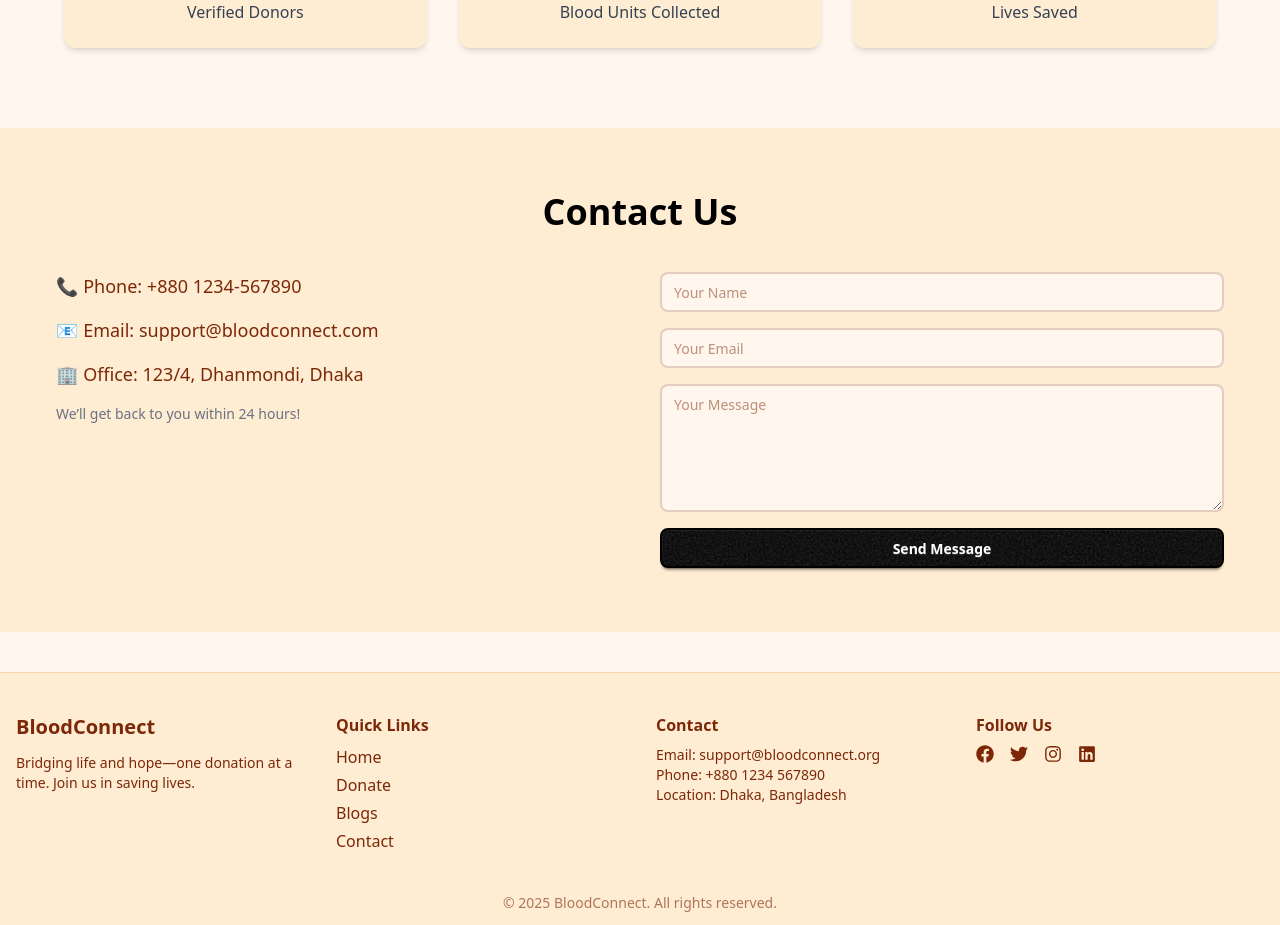
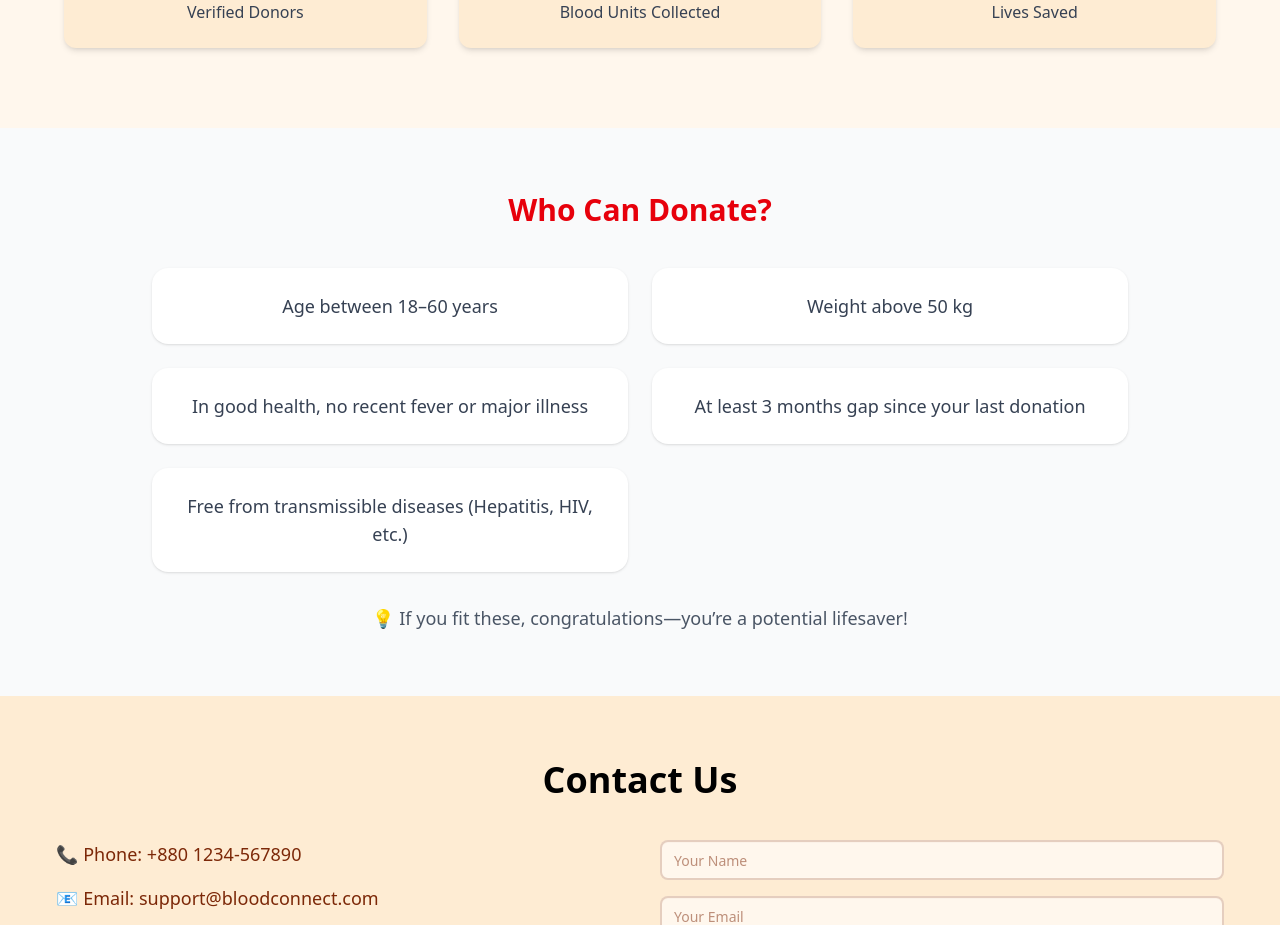
Before and after one commit to nabila-nowshin/lifeline-connect-client, a React (Vite) app: page / in a window 1280 px wide. Shown: the part 1600-2525 px from the top of the page. Built offline with nearby package versions, Linux system fonts and the light colour scheme; no server answers; a web font is replaced by a local one.

Commit message:
implement whocanDonate section

```diff
--- a/index.html
+++ b/index.html
@@ -4,7 +4,8 @@
     <meta charset="UTF-8" />
     <link rel="icon" type="image/svg+xml" href="/vite.svg" />
     <meta name="viewport" content="width=device-width, initial-scale=1.0" />
-    <title>Vite + React</title>
+    <title>Nabila.dev</title>
+    <link rel="stylesheet" href="https://unpkg.com/aos@next/dist/aos.css" />
   </head>
   <body>
     <div id="root"></div>
--- a/package.json
+++ b/package.json
@@ -12,6 +12,7 @@
   "dependencies": {
     "@tailwindcss/vite": "^4.1.11",
     "@tanstack/react-query": "^5.83.0",
+    "aos": "^2.3.4",
     "axios": "^1.11.0",
     "data-fns": "^1.1.0",
     "date-fns": "^4.1.0",
--- a/src/App.jsx
+++ b/src/App.jsx
@@ -1,36 +1,31 @@
-import { useState } from "react";
-import reactLogo from "./assets/react.svg";
-import viteLogo from "/vite.svg";
-import "./App.css";
+import Aos from "aos";
+import React, { useEffect } from "react";
+import { RouterProvider } from "react-router";
+import { router } from "./routes/Routes";
 
-function App() {
-  const [count, setCount] = useState(0);
+const App = () => {
+  useEffect(() => {
+    Aos.init({
+      disable: false, // accepts following values: 'phone', 'tablet', 'mobile', boolean, expression or function
+      startEvent: "DOMContentLoaded", // name of the event dispatched on the document, that AOS should initialize on
+      initClassName: "aos-init", // class applied after initialization
+      animatedClassName: "aos-animate", // class applied on animation
+      useClassNames: false, // if true, will add content of `data-aos` as classes on scroll
+      disableMutationObserver: false, // disables automatic mutations' detections (advanced)
+      debounceDelay: 50, // the delay on debounce used while resizing window (advanced)
+      throttleDelay: 99, // the delay on throttle used while scrolling the page (advanced)
 
-  return (
-    <>
-      <div>
-        <a href="https://vite.dev" target="_blank">
-          <img src={viteLogo} className="logo" alt="Vite logo" />
-        </a>
-        <a href="https://react.dev" target="_blank">
-          <img src={reactLogo} className="logo react" alt="React logo" />
-        </a>
-      </div>
-      <h1>Vite + React</h1>
-      <div className="card">
-        <button onClick={() => setCount((count) => count + 1)}>
-          count is {count}
-        </button>
-        <p>
-          Edit <code>src/App.jsx</code> and save to test HMR
-        </p>
-      </div>
-      <p className="read-the-docs">
-        Click on the Vite and React logos to learn more
-      </p>
-      <h1 className="text-5xl">hello</h1>
-    </>
-  );
-}
+      // Settings that can be overridden on per-element basis, by `data-aos-*` attributes:
+      offset: 120,
+      delay: 0, // values from 0 to 3000, with step 50ms
+      duration: 400, // values from 0 to 3000, with step 50ms
+      easing: "ease",
+      once: false,
+      mirror: false,
+      anchorPlacement: "top-bottom", // defines which position of the element regarding to window should
+    });
+  }, []);
+  return <RouterProvider router={router} />;
+};
 
 export default App;
--- a/src/components/ContactUs.jsx
+++ b/src/components/ContactUs.jsx
@@ -10,7 +10,7 @@ const ContactUs = () => {
 
         <div className=" grid grid-cols-1 md:grid-cols-2 gap-10">
           {/* Contact Info */}
-          <div className="space-y-4">
+          <div className="space-y-4" data-aos="fade-right">
             <p className="text-lg">
               📞 <span className="font-medium">Phone:</span> +880 1234-567890
             </p>
@@ -28,7 +28,7 @@ const ContactUs = () => {
           </div>
 
           {/* Contact Form */}
-          <form className="space-y-4">
+          <form className="space-y-4" data-aos="fade-left">
             <input
               type="text"
               placeholder="Your Name"
--- a/src/components/Featured.jsx
+++ b/src/components/Featured.jsx
@@ -9,7 +9,11 @@ const Featured = () => {
         </h2>
 
         <div className="grid grid-cols-1 md:grid-cols-3 gap-8">
-          <div className="p-6 shadow-md rounded-xl bg-base-200 text-center">
+          <div
+            className="p-6 shadow-md rounded-xl bg-base-200 text-center"
+            data-aos="fade-up"
+            data-aos-anchor-placement="bottom-bottom"
+          >
             <FaHeartbeat className="text-4xl text-red-500 mx-auto mb-4" />
             <h3 className="text-xl font-semibold mb-2">
               Real-Time Donor Match
@@ -20,7 +24,11 @@ const Featured = () => {
             </p>
           </div>
 
-          <div className="p-6 shadow-md rounded-xl bg-base-200 text-center">
+          <div
+            className="p-6 shadow-md rounded-xl bg-base-200 text-center"
+            data-aos="fade-up"
+            data-aos-anchor-placement="bottom-bottom"
+          >
             <FaHandHoldingHeart className="text-4xl text-pink-500 mx-auto mb-4" />
             <h3 className="text-xl font-semibold mb-2">Secure & Trusted</h3>
             <p>
@@ -29,7 +37,11 @@ const Featured = () => {
             </p>
           </div>
 
-          <div className="p-6 shadow-md rounded-xl bg-base-200 text-center">
+          <div
+            className="p-6 shadow-md rounded-xl bg-base-200 text-center"
+            data-aos="fade-up"
+            data-aos-anchor-placement="bottom-bottom"
+          >
             <FaShieldAlt className="text-4xl text-blue-500 mx-auto mb-4" />
             <h3 className="text-xl font-semibold mb-2">Track Your Impact</h3>
             <p>
--- a/src/components/Steps.jsx
+++ b/src/components/Steps.jsx
@@ -21,14 +21,17 @@ const Steps = () => {
 
   return (
     <section className="py-16 px-4">
-      <div className="max-w-4xl mx-auto text-center mb-12">
+      <div className="max-w-4xl mx-auto text-center mb-12" data-aos="fade-left">
         <h2 className="text-3xl font-bold text-gray-800 mb-2">How It Works</h2>
         <p className="text-gray-600">
           Step-by-step process to start donating and saving lives
         </p>
       </div>
 
-      <div className="flex items-center justify-between max-w-3xl mx-auto relative">
+      <div
+        className="flex items-center justify-between max-w-3xl mx-auto relative"
+        data-aos="fade-right"
+      >
         {/* Connecting line */}
         <div className="absolute top-1/2 left-0 right-0 h-1 bg-gray-300 z-0"></div>
 
--- /dev/null
+++ b/src/components/WhoCanDonate.jsx
@@ -0,0 +1,43 @@
+export default function WhoCanDonate() {
+  const rules = [
+    "Age between 18–60 years",
+    "Weight above 50 kg",
+    "In good health, no recent fever or major illness",
+    "At least 3 months gap since your last donation",
+    "Free from transmissible diseases (Hepatitis, HIV, etc.)",
+  ];
+
+  return (
+    <section className="py-16 bg-gray-50">
+      <div className="max-w-5xl mx-auto px-6 text-center">
+        <h2
+          className="text-3xl font-bold text-red-600 mb-10"
+          data-aos="fade-up"
+        >
+          Who Can Donate?
+        </h2>
+
+        <div className="grid gap-6 md:grid-cols-2">
+          {rules.map((rule, index) => (
+            <div
+              key={index}
+              data-aos="fade-up"
+              data-aos-delay={index * 150}
+              className="p-6 bg-white rounded-2xl shadow hover:shadow-lg transition"
+            >
+              <p className="text-lg font-medium text-gray-700">{rule}</p>
+            </div>
+          ))}
+        </div>
+
+        <p
+          data-aos="fade-up"
+          data-aos-delay={rules.length * 150}
+          className="mt-8 text-gray-600 text-lg"
+        >
+          💡 If you fit these, congratulations—you’re a potential lifesaver!
+        </p>
+      </div>
+    </section>
+  );
+}
--- a/src/main.jsx
+++ b/src/main.jsx
@@ -1,11 +1,10 @@
 import { StrictMode } from "react";
 import { createRoot } from "react-dom/client";
 import "./index.css";
-import { RouterProvider } from "react-router";
-import { router } from "./routes/Routes.jsx";
 import { Toaster } from "react-hot-toast";
 import AuthProvider from "./provider/AuthProvider.jsx";
 import { QueryClient, QueryClientProvider } from "@tanstack/react-query";
+import App from "./App.jsx";
 
 const queryClient = new QueryClient();
 
@@ -14,7 +13,7 @@ createRoot(document.getElementById("root")).render(
     <AuthProvider>
       <QueryClientProvider client={queryClient}>
         <Toaster position="top-right" reverseOrder={false} />
-        <RouterProvider router={router} />
+        <App></App>
       </QueryClientProvider>
     </AuthProvider>
   </StrictMode>
--- a/src/pages/Home.jsx
+++ b/src/pages/Home.jsx
@@ -4,6 +4,7 @@ import Featured from "../components/Featured";
 import ContactUs from "../components/ContactUs";
 import Steps from "../components/Steps";
 import Statistics from "../components/Statistics";
+import WhoCanDonate from "../components/WhoCanDonate";
 
 const Home = () => {
   return (
@@ -12,6 +13,7 @@ const Home = () => {
       <Featured></Featured>
       <Steps></Steps>
       <Statistics></Statistics>
+      <WhoCanDonate></WhoCanDonate>
       <ContactUs></ContactUs>
     </div>
   );
```
Also changed, not shown: src/components/DonationGuidelines.jsx (added), 1 other file (tests, documents, lock files or other folders).
